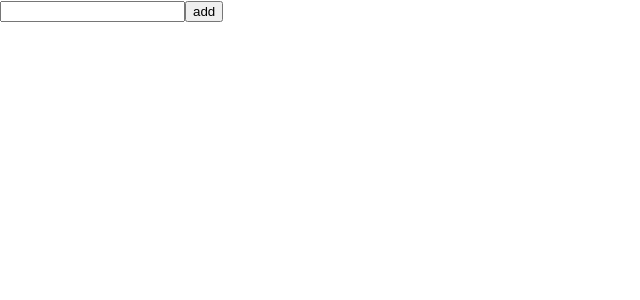
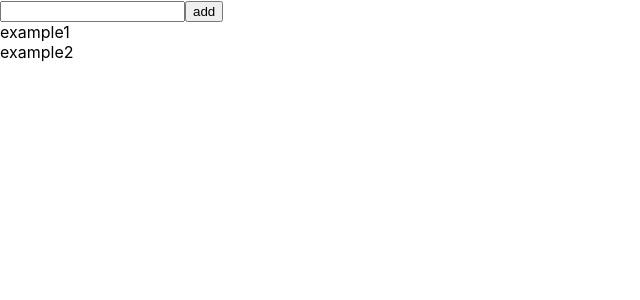
Before and after one commit to MuratkanDamir/to-do2.0, a React (Create React App) app: page / in a window 1280 px wide. Shown: the top 300 px of the page, without its empty margins (0-640 px from the left). Built offline with nearby package versions, Linux system fonts and the light colour scheme.

Commit message:
add task added button

```diff
--- a/package.json
+++ b/package.json
@@ -13,6 +13,7 @@
     "@types/react-dom": "^18.2.15",
     "react": "^18.2.0",
     "react-dom": "^18.2.0",
+    "react-hook-form": "^7.48.2",
     "react-redux": "^8.1.3",
     "react-scripts": "5.0.1",
     "typescript": "^4.9.5",
--- a/src/components/Todo.tsx
+++ b/src/components/Todo.tsx
@@ -1,17 +1,41 @@
 import React from 'react'
 import { useState } from 'react';
+import { useDispatch, useSelector } from 'react-redux';
+import {RootState} from 'store/index';
+import { addTodo} from 'store/slices/todoSlices';
+import { useForm, SubmitHandler } from "react-hook-form"
+import { StringMappingType } from 'typescript';
+
+type Todo = {
+  id: string;
+  title : string;
+  completed: boolean;
+}
+
+type IFormInput = {
+  task: string;
+}
 
 function Todo() {
-  const [value, setValue] = useState("")
+  const todos = useSelector((state: RootState) => state.todos);
+  const dispatch = useDispatch();
+
+  const {register, reset , handleSubmit} = useForm<IFormInput>()
+
+  const onHandleSubmit: SubmitHandler<IFormInput> = (data) => {
+    dispatch( addTodo(data.task));
+    reset();
+  };
   return (
         <div>
-            <form>
-              <input type="text"
-                value = {value}
-                onChange = {(e) => setValue(e.target.value)}
-              />
-              <button>add</button>
+            <form onSubmit={handleSubmit(onHandleSubmit)}>
+              <input type="text" {...register("task")} />
+              <button type='submit'>add</button>
             </form>
+
+            <div>
+                {todos.list.map((t:Todo,i: number) => (<div key={i}>{t.title}</div>))}
+              </div>
         </div>
   )
 }
--- a/src/store/index.ts
+++ b/src/store/index.ts
@@ -8,3 +8,6 @@ const store = configureStore({
 });
 
 export default store;
+
+
+export type RootState = ReturnType<typeof store.getState>;
--- a/src/store/slices/todoSlices.ts
+++ b/src/store/slices/todoSlices.ts
@@ -12,7 +12,18 @@ type TodoStates = {
 
 
 const initialState: TodoStates = {
-    list: [],
+    list: [
+        {
+            id:"121212",
+            title: "example1",
+            completed: false,
+        },
+        {
+            id:"555555",
+            title: "example2",
+            completed: false,
+        }
+    ],
 }
 
 const todoSlices = createSlice({
@@ -33,7 +44,7 @@ const todoSlices = createSlice({
         },
         toogleComplete(state, action: PayloadAction<string>){
             state.list.map((todo:Todo) =>{
-                return todo.id == action.payload? todo.completed=!todo.completed:todo
+                return todo.id == action.payload? todo.completed =  !todo.completed:todo
             })
         },
     }
```
Also changed, not shown: 1 other file (tests, documents, lock files or other folders).
